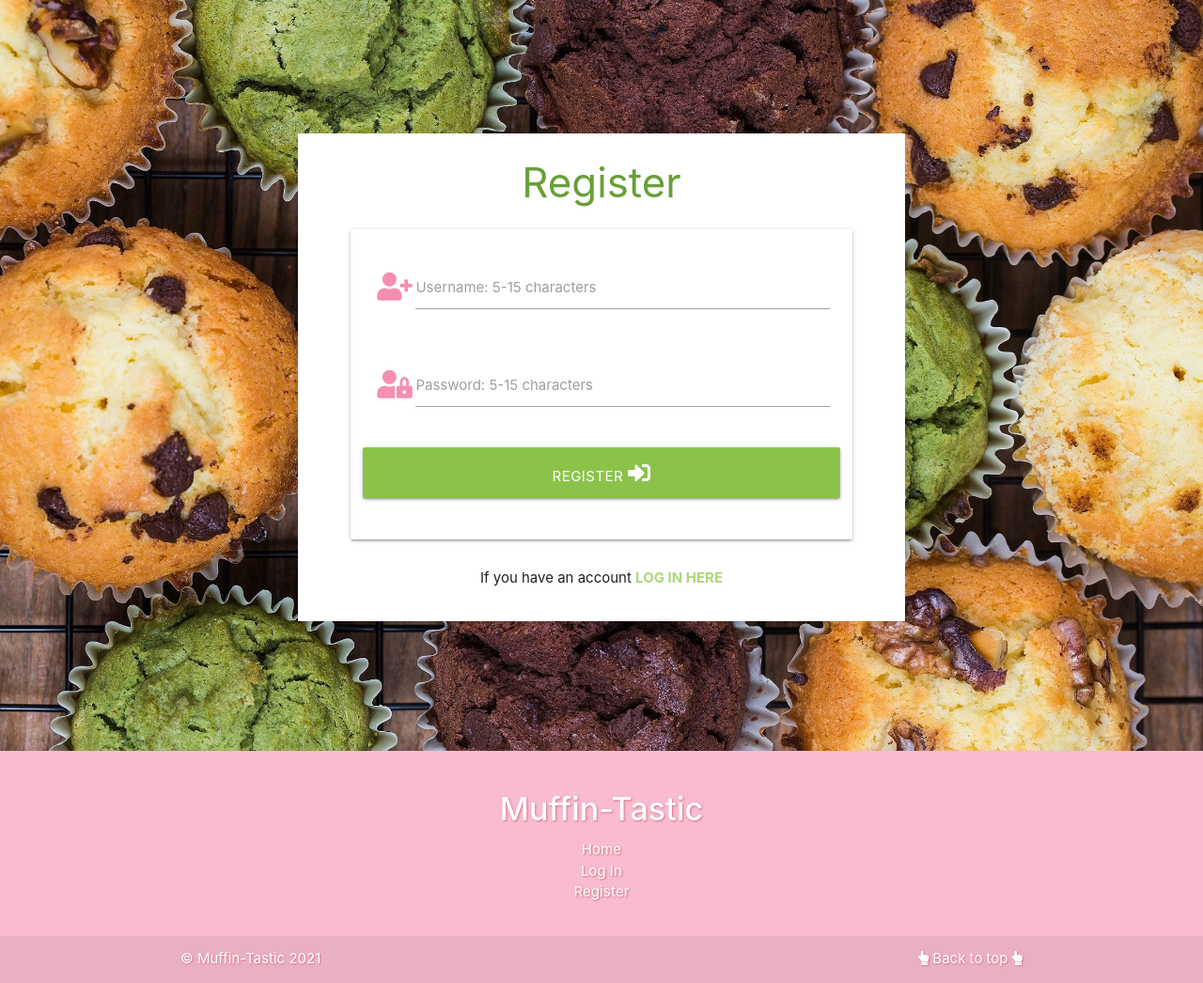
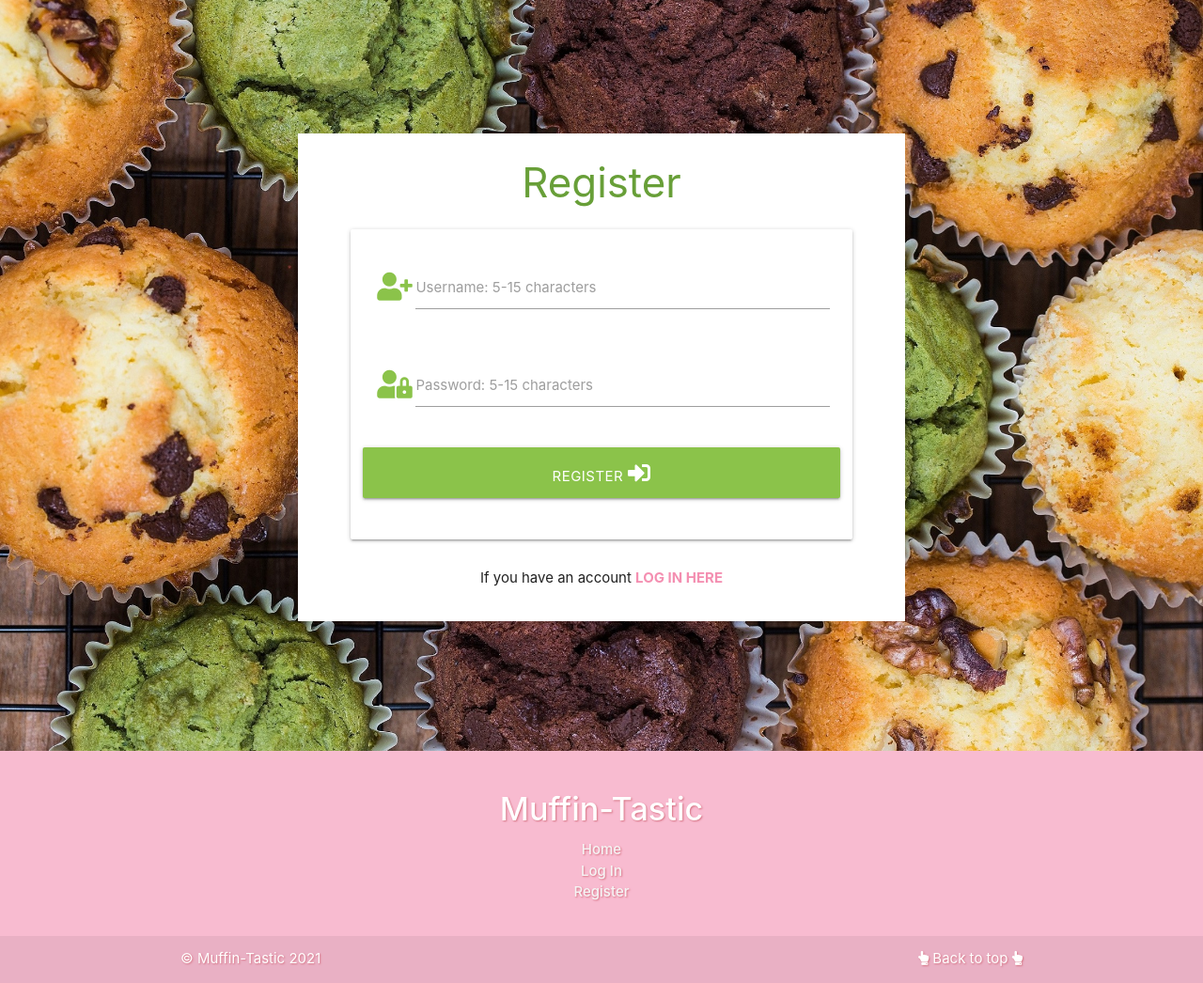
Before and after one commit to maxnyla/muffin-tastic, a Flask app: page /register in a window 1280 px wide. Shown: the part 65-1111 px from the top of the page at 94% size. Run offline with Flask 2, Linux system fonts and the light colour scheme; some libraries are stand-ins or nearby versions.

Commit message:
finetuned some colours on register page to mimic login page in reverse

```diff
--- a/templates/login.html
+++ b/templates/login.html
@@ -50,7 +50,7 @@
                         <div class="col s12">
                             <p class="center-align">
                                 Are you a new user?
-                                <a href="{{ url_for('register') }}" class="light-green-text text-lighten-2"><b>REGISTER NEW ACCOUNT</b></a>
+                                <a href="{{ url_for('register') }}" class="light-green-text text-darken-5"><b>REGISTER NEW ACCOUNT</b></a>
                             </p>
                         </div>
                     </div>
--- a/templates/register.html
+++ b/templates/register.html
@@ -18,7 +18,7 @@
                                 <!-- username -->
                                 <div class="row">
                                     <div class="input-field col s12">
-                                        <i class="fas fa-user-plus prefix pink-text text-lighten-3"></i>
+                                        <i class="fas fa-user-plus prefix light-green-text text-darken-5"></i>
                                         <input id="username" name="username" type="text" minlength="5"
                                             maxlength="15" pattern="^[a-zA-Z0-9-_]{5,15}$" class="validate" required>
                                         <label for="username">Username: 5-15 characters</label>
@@ -28,7 +28,7 @@
                                 <!-- password -->
                                 <div class="row">
                                     <div class="input-field col s12">
-                                        <i class="fas fa-user-lock prefix pink-text text-lighten-3"></i>
+                                        <i class="fas fa-user-lock prefix light-green-text text-darken-5"></i>
                                         <input id="password" name="password" type="password" minlength="5"
                                             maxlength="15" pattern="^[a-zA-Z0-9-_]{5,15}$" class="validate" required>
                                         <label for="password">Password: 5-15 characters</label>
@@ -49,7 +49,7 @@
                         <div class="col s12">
                             <p class="center-align">
                                 If you have an account
-                                <a href="{{ url_for('login') }}" class="light-green-text text-lighten-2"><b>LOG IN HERE </b></a>
+                                <a href="{{ url_for('login') }}" class="pink-text text-lighten-3"><b>LOG IN HERE </b></a>
                             </p>
                         </div>
                     </div>
```
